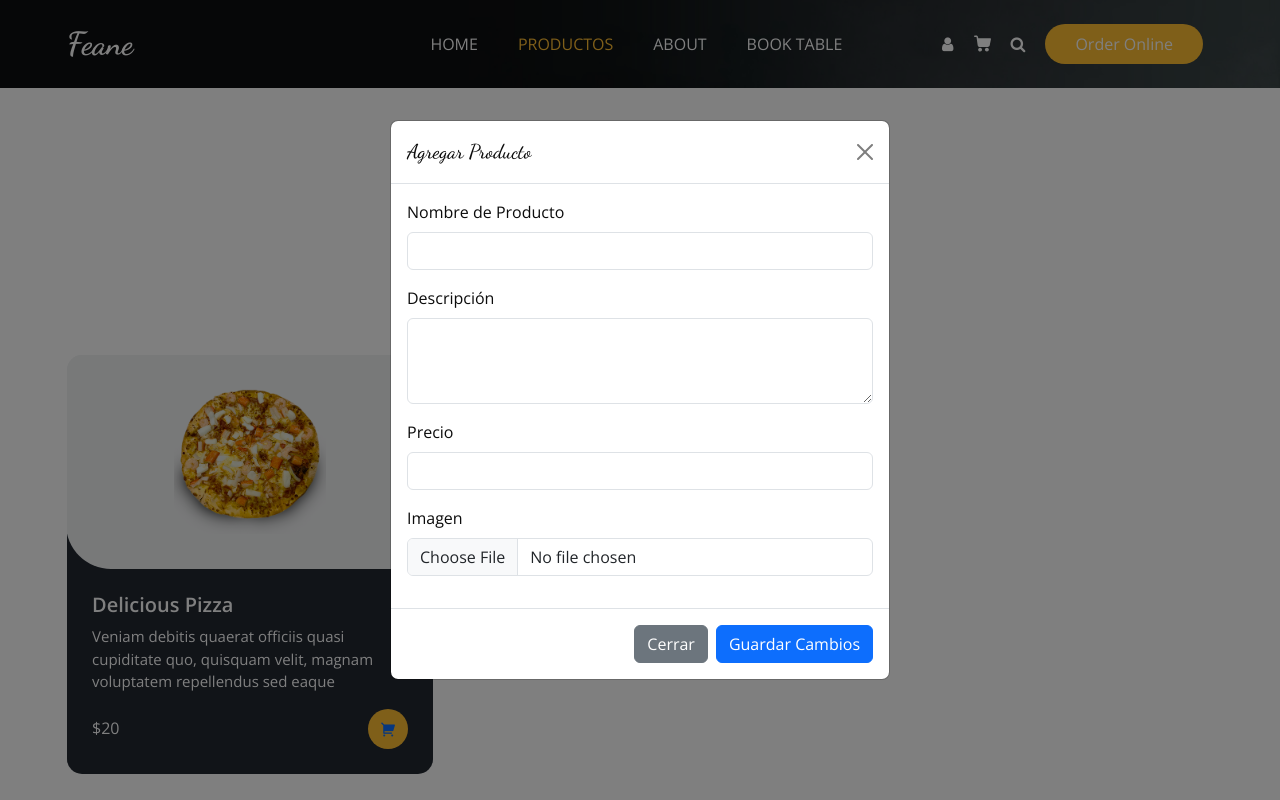
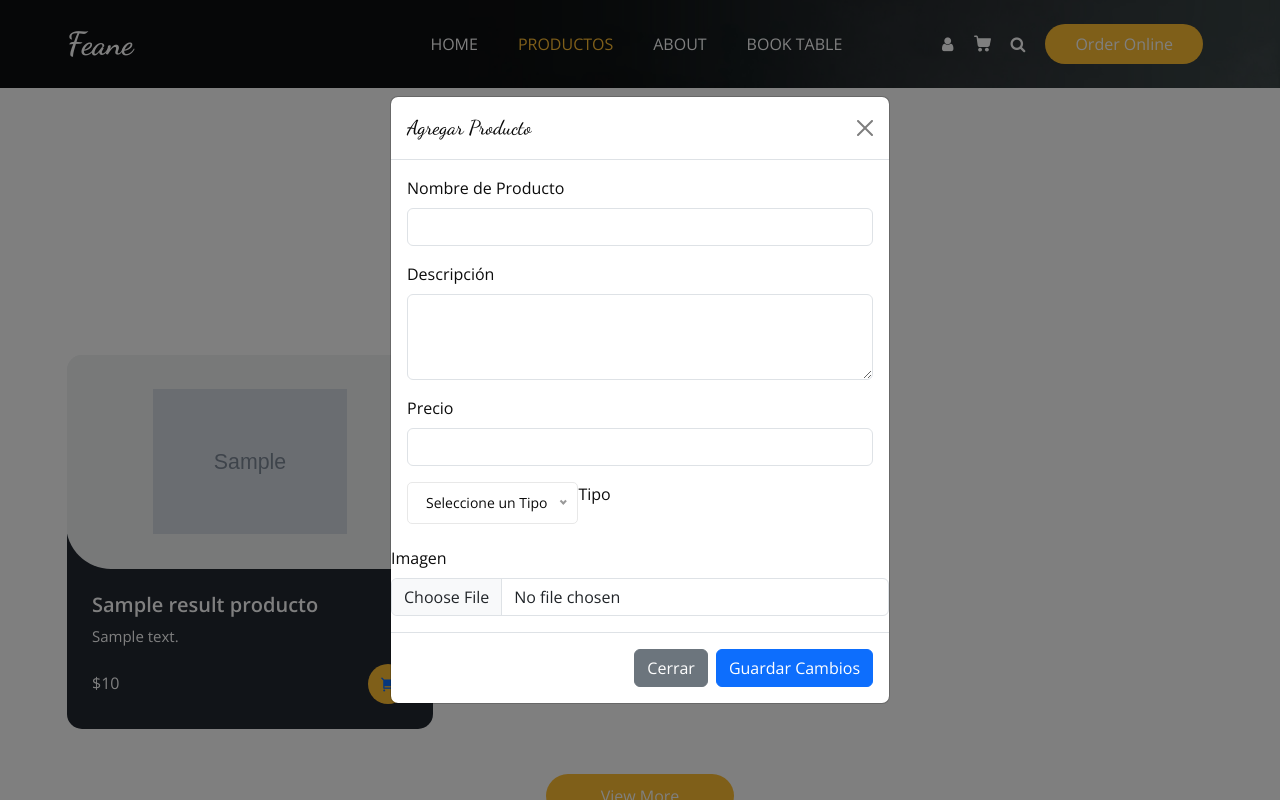
Before and after one commit to Chidyfnfd/Proyecto-Pagina-, a PHP site: template vistas/html/productos.php in a window 1280 px wide, after a click that opens the changed part. Run offline with PHP 8.4, Linux system fonts and the light colour scheme; the template is opened without the code that fills it: most values are stand-ins (such as "Sample title", 1, 10 or a date in 2020); grey boxes marked "Sample" are stand-in pictures; some libraries are stand-ins or nearby versions.

Commit message:
ya guarta productos

```diff
--- a/index.php
+++ b/index.php
@@ -6,6 +6,8 @@ require_once 'modelo/gestor_usuario.php';
 require_once 'modelo/producto.php';
 require_once 'modelo/gestor_producto.php';
 
+require_once 'modelo/gestor_tipo.php';
+
 $controlador = new Controlador();
 if (isset($_GET["accion"])) {
     if ($_GET["accion"] == "login") {
@@ -13,7 +15,7 @@ if (isset($_GET["accion"])) {
     } elseif ($_GET["accion"] == "principal") {
         $controlador->verPagina('vistas/html/principal.php');
     } elseif ($_GET["accion"] == "productos") {
-        $controlador->verPagina('vistas/html/productos.php');
+        $controlador->listarProductos();
     } elseif ($_GET["accion"] == "sinPermiso") {
         $controlador->verPagina('vistas/html/sinPermiso.php');
     } elseif ($_GET["accion"] == "agregarProducto") {
@@ -23,7 +25,7 @@ if (isset($_GET["accion"])) {
             $_POST["proDescripcion"],
             $_POST["proPrecio"],
             $_POST["proTipo"],
-            $_POST["proImagen"]
+            $_FILES["proImagen"]
         );
     }
     if ($_GET["accion"] == "verificar") {
--- a/vistas/html/productos.php
+++ b/vistas/html/productos.php
@@ -57,7 +57,7 @@
           <div class="collapse navbar-collapse" id="navbarSupportedContent">
             <ul class="navbar-nav  mx-auto ">
               <li class="nav-item">
-                <a class="nav-link" href="index.html">Home </a>
+                <a class="nav-link" href="index.php?accion=principal">Home </a>
               </li>
               <li class="nav-item active">
                 <a class="nav-link" href="menu.html">Productos <span class="sr-only">(current)</span> </a>
@@ -170,23 +170,27 @@
       <!-- Caja Productos -->
       <div class="filters-content">
         <div class="row grid">
-          <div class="col-sm-6 col-lg-4 all pizza">
+          <?php foreach ($resultProducto as $producto): ?>
+            <div class="col-sm-6 col-lg-4 all <?php echo htmlspecialchars($producto['tipo']); ?>">
               <div class="box">
                 <div>
                   <div class="img-box">
-                  <img src="vistas/images/f1.png" alt="">
+                    <!-- Imagen dinámica del producto -->
+                    <img src="vistas/images/<?php echo htmlspecialchars($producto['imagen']); ?>" alt="">
                   </div>
                   <div class="detail-box">
                     <h5>
-                    Delicious Pizza
+                      <!-- Nombre del producto -->
+                      <?php echo htmlspecialchars($producto['nombre']); ?>
                     </h5>
                     <p>
-                    Veniam debitis quaerat officiis quasi cupiditate quo, quisquam velit, magnam voluptatem repellendus
-                    sed eaque
+                      <!-- Descripción del producto -->
+                      <?php echo htmlspecialchars($producto['descripcion']); ?>
                     </p>
                     <div class="options">
                       <h6>
-                      $20
+                        <!-- Precio del producto -->
+                        $<?php echo htmlspecialchars($producto['precio']); ?>
                       </h6>
                       <a href="">
                         <i class="ri-shopping-cart-2-fill"></i>
@@ -196,6 +200,7 @@
                 </div>
               </div>
             </div>
+          <?php endforeach; ?>
         </div>
       </div>
       <div class="btn-box">
@@ -299,29 +304,42 @@
           <button type="button" class="btn-close" data-bs-dismiss="modal" aria-label="Close"></button>
         </div>
         <div class="modal-body">
-                    <form id="productForm" action="index.php?accion=agregarProducto" method="POST">
+          <form id="productForm" action="index.php?accion=agregarProducto" method="POST" enctype="multipart/form-data">
             <div class="mb-3">
-                            <label for="productName" class="form-label">Nombre de Producto</label>
-                            <input type="text" class="form-control" id="productName" required>
+              <label for="proNombre" class="form-label">Nombre de Producto</label>
+              <input type="text" class="form-control" id="proNombre" name="proNombre" required>
             </div>
             <div class="mb-3">
-                            <label for="productDescription" class="form-label">Descripción</label>
-                            <textarea class="form-control" id="productDescription" rows="3" required></textarea>
+              <label for="proDescripcion" class="form-label">Descripción</label>
+              <textarea class="form-control" id="proDescripcion" name="proDescripcion" rows="3" required></textarea>
             </div>
             <div class="mb-3">
-                            <label for="productPrice" class="form-label">Precio</label>
-                            <input type="number" class="form-control" id="productPrice" required>
+              <label for="proPrecio" class="form-label">Precio</label>
+              <input type="number" class="form-control" id="proPrecio" name="proPrecio" required>
             </div>
             <div class="mb-3">
-                            <label for="productImage" class="form-label">Imagen</label>
-                            <input type="file" class="form-control" id="productImage" accept="image/*" required>
+              <label for="proTipo" class="form-label">Tipo</label>
+              <select class="select-agregar" id="proTipo" name="proTipo" required>
+                <option value="" selected="selected">Seleccione un Tipo</option>
+                <?php
+                if ($resultTipo) {
+                  foreach ($resultTipo as $tipo) {
+                    echo "<option value='" . $tipo["id"] . "'>" . $tipo["tipo"] . "</option>";
+                  }
+                }
+                ?>
+              </select>
             </div>
-                    </form>
+        </div>
+        <div class="mb-3">
+          <label for="proImagen" class="form-label">Imagen</label>
+          <input type="file" class="form-control" id="proImagen" name="proImagen" accept="image/*" required>
         </div>
         <div class="modal-footer">
           <button type="button" class="btn btn-secondary" data-bs-dismiss="modal">Cerrar</button>
-                    <button type="button" class="btn btn-primary" onclick="submitForm()">Guardar Cambios</button>
+          <button type="submit" class="btn btn-primary">Guardar Cambios</button>
         </div>
+        </form>
       </div>
     </div>
   </div>
```
Also changed, not shown: controlador/controlador.php (+30 -9 lines), modelo/conexion.php (+41 -48 lines), modelo/gestor_producto.php (+34 -10 lines), modelo/gestor_tipo.php (added, +45 -0 lines), vistas/images/drop-down.svg (added). Lines whose indentation alone changed are shown as unchanged.
